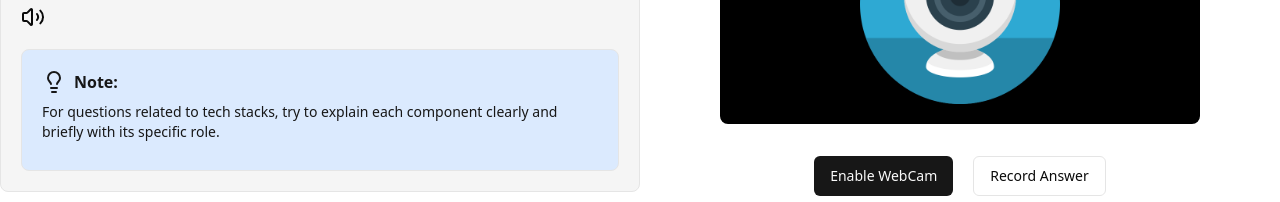
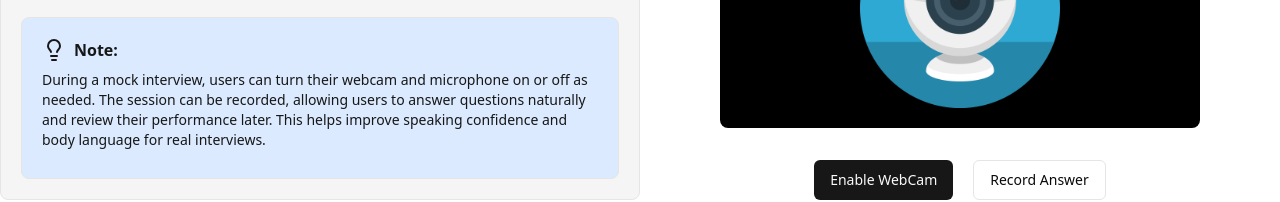
Before and after one commit to AdityaChauhan-star/MOCK-Interview, a Next.js app: page /dashboard/interview/1/start in a window 1280 px wide. Shown: the part 237-439 px from the top of the page. Built offline with nearby package versions, Linux system fonts and the light colour scheme; no server answers; the database is empty.

Commit message:
Update note in QuestionsSection to provide clearer guidance for mock interview users

```diff
--- a/app/dashboard/interview/[interviewId]/start/_components/QuestionsSection.jsx
+++ b/app/dashboard/interview/[interviewId]/start/_components/QuestionsSection.jsx
@@ -45,7 +45,7 @@ const QuestionsSection = ({ mockInterviewQuestions, activeQuestionIndex }) => {
               <strong>Note:</strong>
             </h2>
             <h2 className="text-sm text-primary my-2">
-              {process.env.NEXT_PUBLIC_QUESTION_NOTE || "For questions related to tech stacks, try to explain each component clearly and briefly with its specific role."}
+              {process.env.NEXT_PUBLIC_QUESTION_NOTE || "During a mock interview, users can turn their webcam and microphone on or off as needed. The session can be recorded, allowing users to answer questions naturally and review their performance later. This helps improve speaking confidence and body language for real interviews."}
             </h2>
           </div>
         </div>
```
